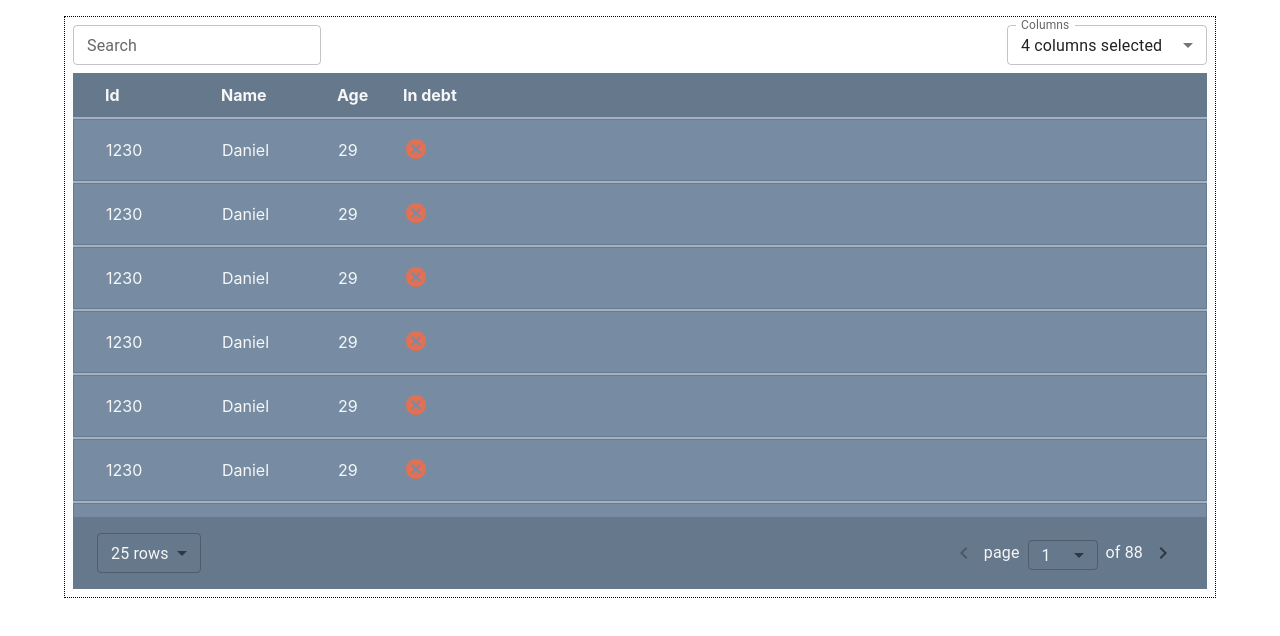
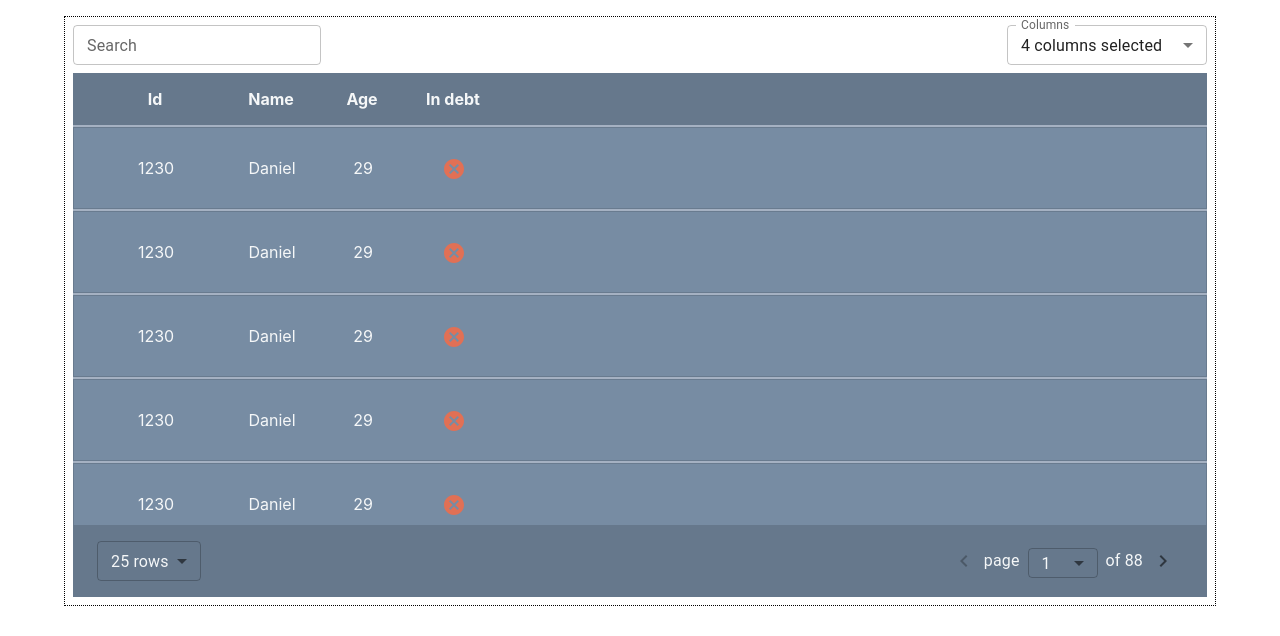
Before and after one commit to talis1999/Custom-table, a React (Create React App) app: page / in a window 1280 px wide. Shown: the top 636 px of the page. Built offline with nearby package versions, Linux system fonts and the light colour scheme.

Commit message:
some-style-changes

```diff
--- a/src/components/Columns/Column.tsx
+++ b/src/components/Columns/Column.tsx
@@ -20,9 +20,11 @@ const Column: React.FC<ColumnProps> = ({
       sx={{
         width: `${width}px`,
         px: 1,
+        py: 0.5,
         display: "flex",
         alignItems: "center",
-        justifyContent: "flex-start",
+        // justifyContent: "flex-end",
+        justifyContent: "center",
         fontWeight: "bold",
       }}
     >
--- a/src/components/Rows/Cell.tsx
+++ b/src/components/Rows/Cell.tsx
@@ -17,7 +17,16 @@ const Cell: React.FC<CellProps> = ({
   width = COLUMN_DEFAULT_WIDTH,
 }) => {
   return (
-    <Box sx={{ width: `${width}px`, px: 1, position: "relative" }}>
+    <Box
+      sx={{
+        width: `${width}px`,
+        px: 1,
+        py: 1.5,
+        position: "relative",
+        display: "flex",
+        justifyContent: "center",
+      }}
+    >
       {type === ColumnTypes.Boolian ? (
         data ? (
           <CheckCircleIcon
```
